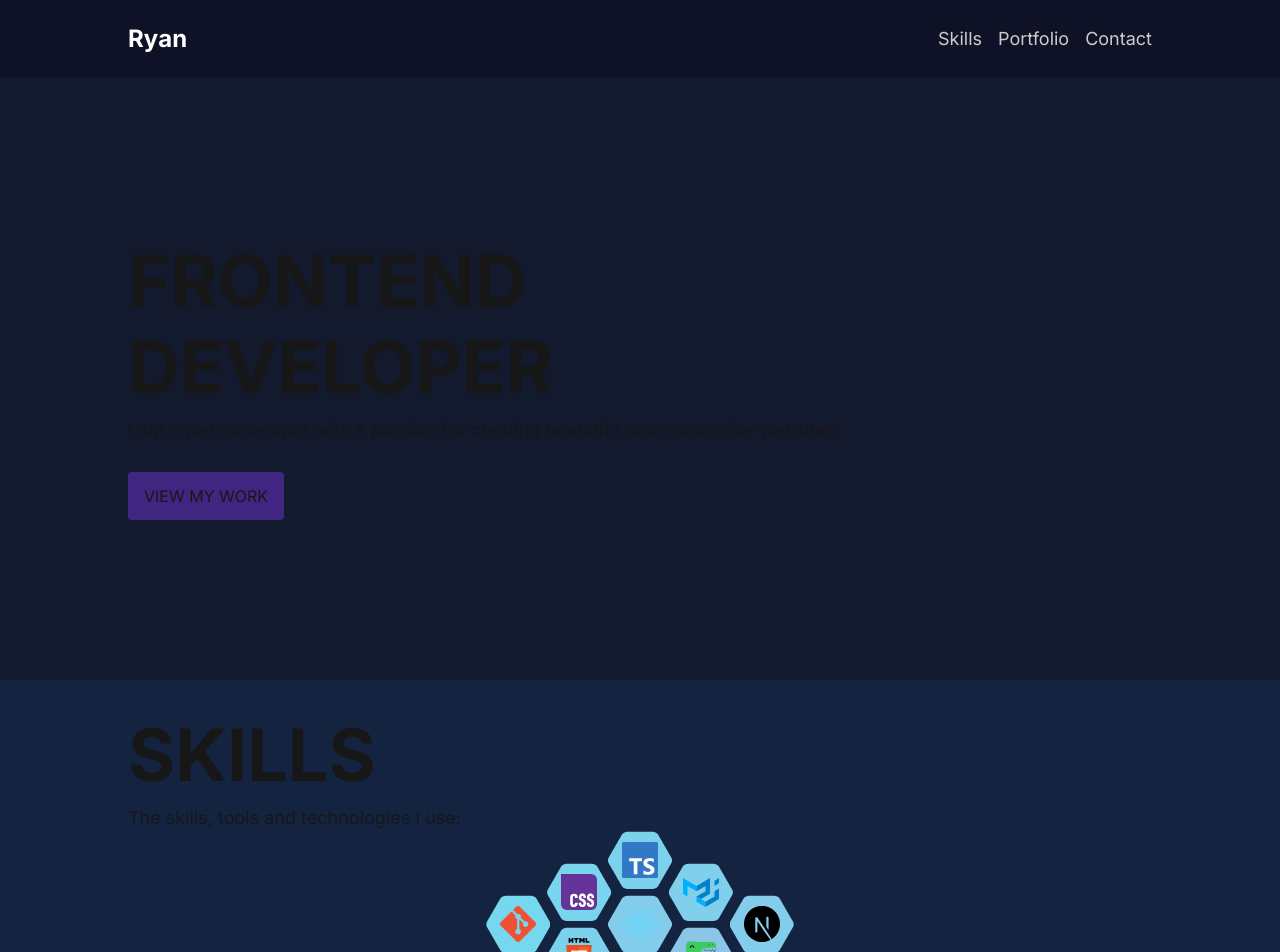
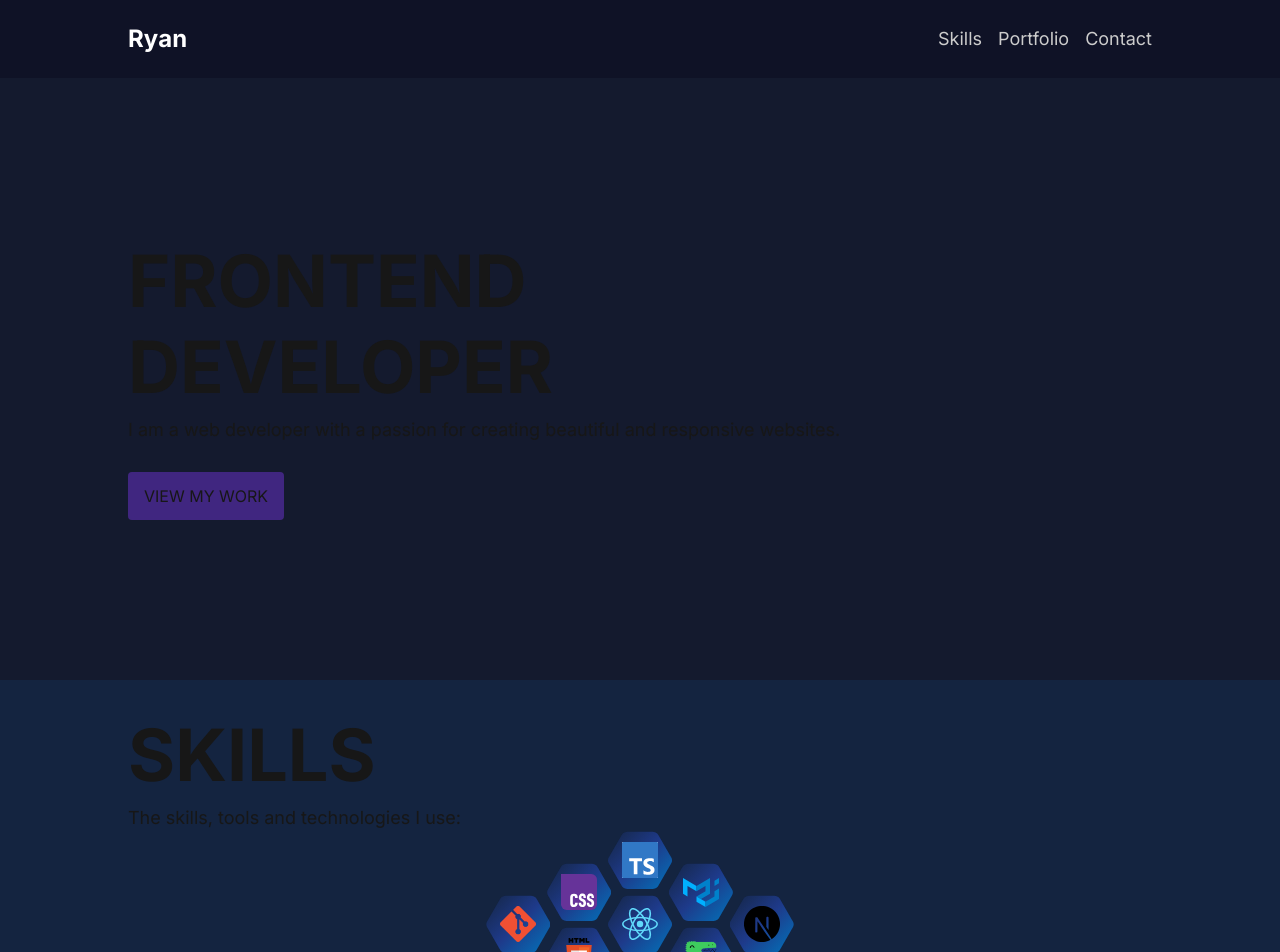
Before and after one commit to Linlaose/personal-website-v1, a Next.js app: page / in a window 1280 px wide. Shown: the top 952 px of the page. Built offline with nearby package versions, Linux system fonts and the light colour scheme.

Commit message:
feat: update HexGrid background color

```diff
--- a/src/app/components/hexagons/HexGrid.module.scss
+++ b/src/app/components/hexagons/HexGrid.module.scss
@@ -84,14 +84,9 @@
   width: var(--hexagon-size);
   aspect-ratio: 1;
   position: relative;
-  background: var(
-    --color-surface-container,
-    color-mix(
-      in srgb,
-      var(--color-secondary),
-      var(--color-primary) var(--mix-percentage)
-    )
-  );
+
+  background: linear-gradient(135deg, #142440, #1e3a8a, #0077be);
+
   backdrop-filter: blur(1rem);
 }
 
```
